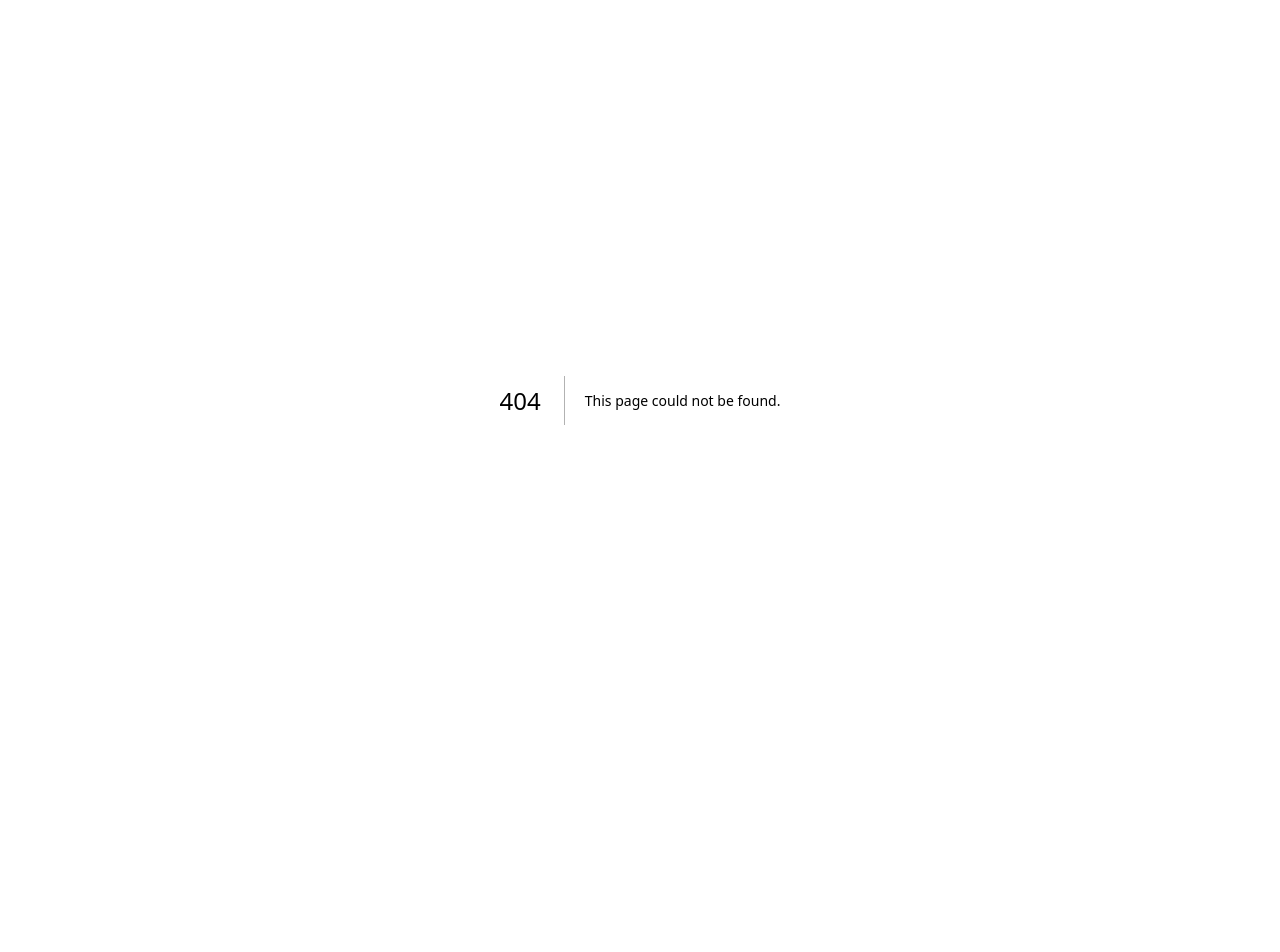
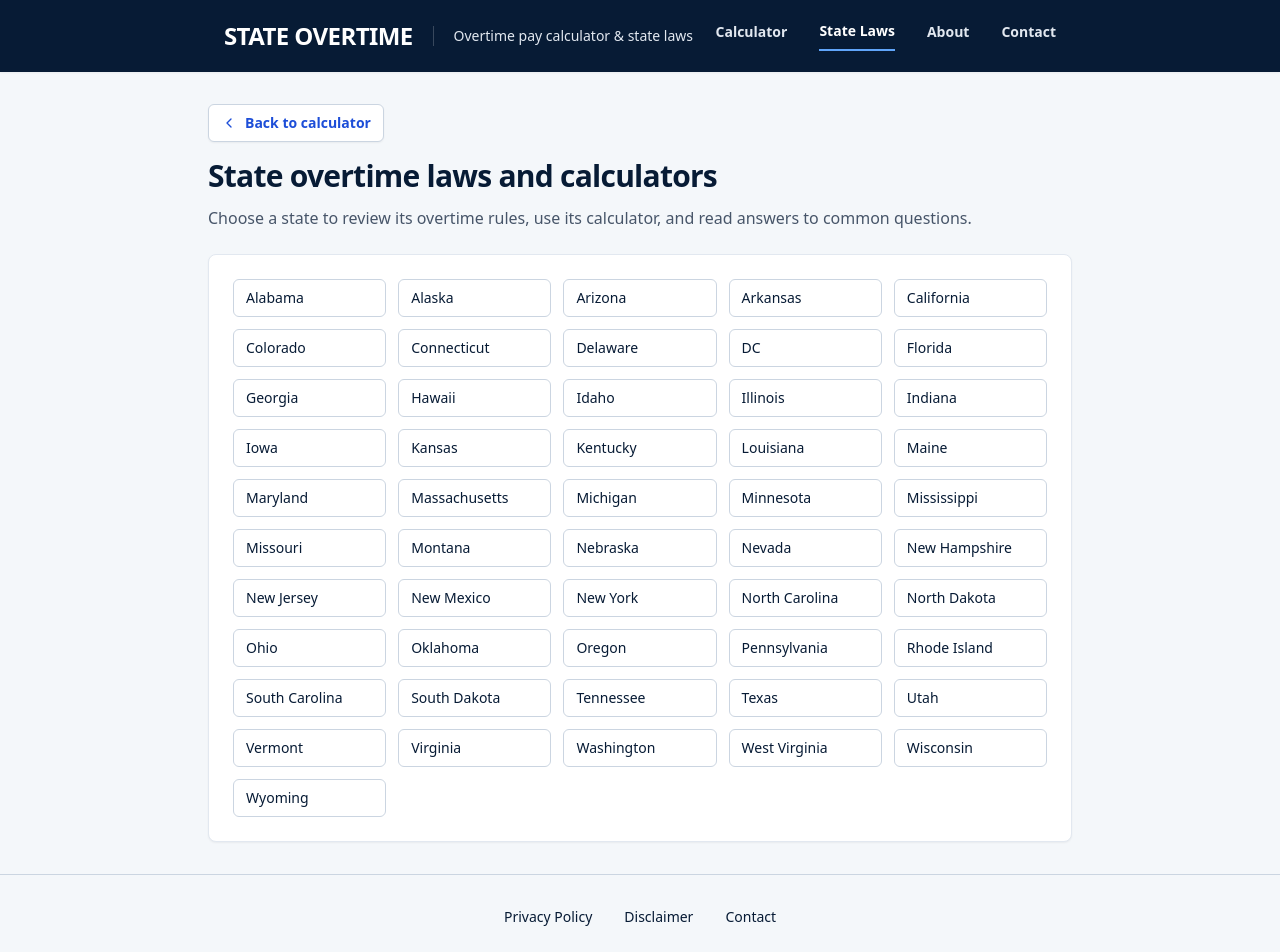
Before and after one commit to kikaifabrik-flow/stateovertime, a Next.js app: page /state-laws in a window 1280 px wide. Before the commit this address had no page. Shown: the top 952 px of the page. Before the commit the page ends 800 px from the top, so only its background shows below. Built offline with nearby package versions, Linux system fonts and the light colour scheme.

Commit message:
Add State Laws page

```diff
--- /dev/null
+++ b/src/app/state-laws/page.tsx
@@ -0,0 +1,99 @@
+import type { Metadata } from "next";
+import Link from "next/link";
+import { STATES_DATA } from "../../data/states";
+
+export const metadata: Metadata = {
+  title: "State Overtime Laws and Calculators | StateOvertime.com",
+  description:
+    "Browse overtime laws and free overtime calculators for every U.S. state and the District of Columbia.",
+  alternates: {
+    canonical: "/state-laws",
+  },
+};
+
+export default function StateLawsPage() {
+  const currentYear = new Date().getFullYear();
+
+  return (
+    <div className="min-h-screen bg-[#f4f7fa] text-slate-950">
+      <header className="bg-[#071b35] text-white shadow-sm">
+        <div className="mx-auto flex max-w-4xl flex-wrap items-center justify-between gap-4 px-4 py-5 sm:px-6 lg:px-8">
+          <div className="flex min-w-0 items-center gap-5">
+            <Link href="/" className="shrink-0 text-xl font-extrabold tracking-tight sm:text-2xl">
+              STATE OVERTIME
+            </Link>
+            <span className="hidden border-l border-white/20 pl-5 text-sm text-slate-200 lg:block">
+              Overtime pay calculator &amp; state laws
+            </span>
+          </div>
+
+          <nav aria-label="Main navigation" className="flex flex-wrap items-center gap-x-5 gap-y-2 text-sm font-semibold sm:gap-x-8">
+            <Link href="/#calculator" className="pb-2 text-slate-200 transition-colors hover:text-white">
+              Calculator
+            </Link>
+            <Link href="/state-laws" aria-current="page" className="border-b-2 border-blue-400 pb-2 text-white">
+              State Laws
+            </Link>
+            <Link href="/about" className="pb-2 text-slate-200 transition-colors hover:text-white">
+              About
+            </Link>
+            <Link href="/contact" className="pb-2 text-slate-200 transition-colors hover:text-white">
+              Contact
+            </Link>
+          </nav>
+        </div>
+      </header>
+
+      <main className="mx-auto max-w-4xl px-4 py-8">
+        <Link
+          href="/"
+          className="mb-4 inline-flex items-center gap-2 rounded-md border border-slate-300 bg-white px-3 py-2 text-sm font-semibold text-blue-700 shadow-sm transition-colors hover:border-blue-400 hover:bg-blue-50 focus:outline-none focus:ring-2 focus:ring-blue-500 focus:ring-offset-2"
+        >
+          <svg aria-hidden="true" className="h-4 w-4" viewBox="0 0 24 24" fill="none" stroke="currentColor" strokeWidth="2" strokeLinecap="round" strokeLinejoin="round">
+            <path d="m15 18-6-6 6-6" />
+          </svg>
+          Back to calculator
+        </Link>
+
+        <section aria-labelledby="state-laws-heading">
+          <h1 id="state-laws-heading" className="text-2xl font-bold tracking-tight text-[#071b35] sm:text-3xl">
+            State overtime laws and calculators
+          </h1>
+          <p className="mt-3 max-w-3xl text-sm leading-6 text-slate-600 sm:text-base">
+            Choose a state to review its overtime rules, use its calculator, and read answers to common questions.
+          </p>
+        </section>
+
+        <section className="mt-6 rounded-lg border border-slate-200 bg-white p-5 shadow-sm sm:p-6" aria-label="States">
+          <div className="grid grid-cols-2 gap-3 sm:grid-cols-3 md:grid-cols-4 lg:grid-cols-5">
+            {STATES_DATA.map((state) => (
+              <Link
+                key={state.code}
+                href={`/overtime-calculator/${state.slug}`}
+                className="rounded-md border border-slate-300 px-3 py-2 text-sm font-medium text-[#071b35] transition-colors hover:border-blue-500 hover:bg-blue-50 hover:text-blue-800 focus:outline-none focus:ring-2 focus:ring-blue-500 focus:ring-offset-2"
+              >
+                {state.code === "DC" ? "DC" : state.name}
+              </Link>
+            ))}
+          </div>
+        </section>
+      </main>
+
+      <footer className="border-t border-slate-300 bg-[#f4f7fa]">
+        <div className="mx-auto max-w-4xl px-4 py-8 text-center sm:px-6 lg:px-8">
+          <nav aria-label="Footer navigation" className="flex flex-wrap justify-center gap-x-8 gap-y-3 text-sm">
+            <Link href="/privacy" className="text-[#071b35] hover:text-blue-700">Privacy Policy</Link>
+            <Link href="/disclaimer" className="text-[#071b35] hover:text-blue-700">Disclaimer</Link>
+            <Link href="/contact" className="text-[#071b35] hover:text-blue-700">Contact</Link>
+          </nav>
+          <p className="mt-6 text-sm text-slate-500">
+            © {currentYear} StateOvertime.com — Free overtime calculator for US workers.
+          </p>
+          <p className="mt-2 text-sm text-slate-500">
+            This tool provides estimates only. Consult your HR department or state labor board for official calculations.
+          </p>
+        </div>
+      </footer>
+    </div>
+  );
+}
```
